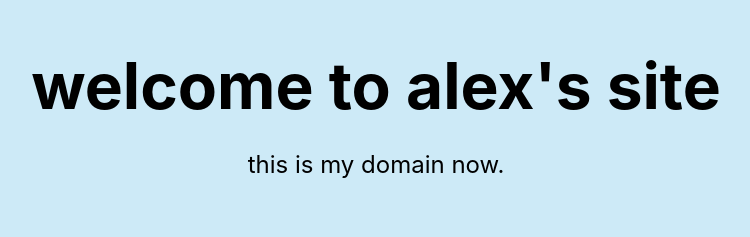
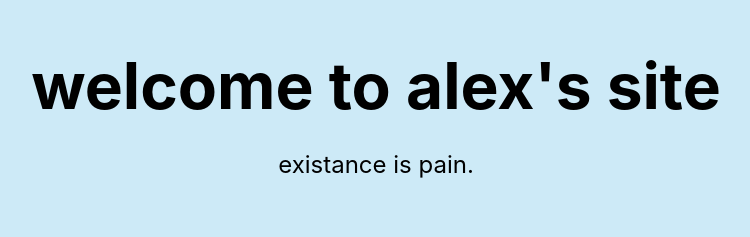
Before and after one commit to alex-clements/my-app, a Next.js app: page / in a window 1280 px wide. Shown: the part 198-435 px from the top of the page, without its empty margins (264-1014 px from the left). Built offline with nearby package versions, Linux system fonts and the light colour scheme.

Commit message:
existance is pain update

```diff
--- a/pages/index.js
+++ b/pages/index.js
@@ -15,7 +15,7 @@ export default function Home() {
         </h1>
 
         <p className={styles.description}>
-          this is my domain now.
+          existance is pain.
         </p>
 
         <div className={styles.grid}>
```
